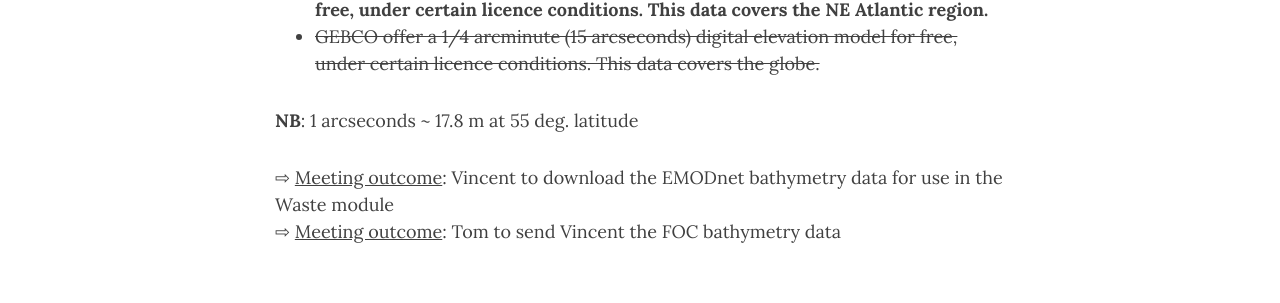
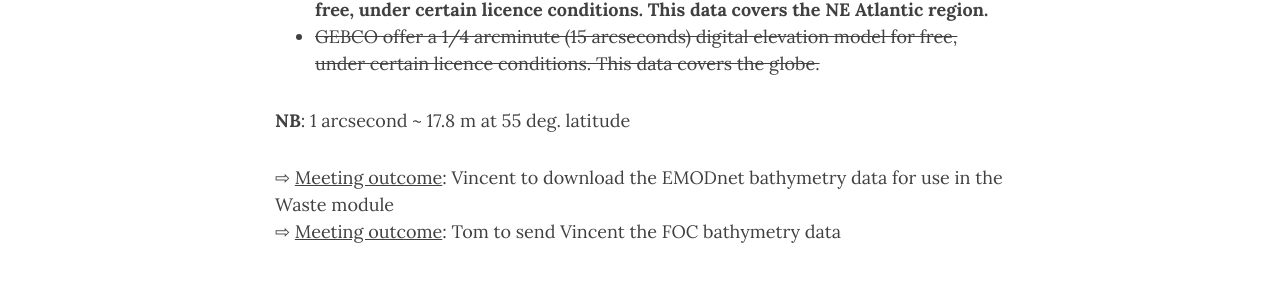
Before and after one commit to claws-scot/claws-scot.github.io, a Jekyll site: the page built from meetings/meeting-220613-N.md, in a window 1280 px wide and 900 px high, scrolled down 2940 px. Shown: the part 151-454 px from the top of the window. Built offline with Jekyll 4.4.1, drawn with Linux system fonts in a browser that asks for light colours; nearby versions of some CDN libraries.

Commit message:
Editing web pages

```diff
--- a/meetings/meeting-220613-N.md
+++ b/meetings/meeting-220613-N.md
@@ -90,7 +90,7 @@
   - <b>EMODnet offer a 1/16 arcminute (3.75 arcseconds) digital elevation model for free, under certain licence conditions. This data covers the NE Atlantic region.</b>
   - <strike>GEBCO offer a 1/4 arcminute (15 arcseconds) digital elevation model for free, under certain licence conditions.  This data covers the globe.</strike>
 
-<p><b>NB</b>: 1 arcseconds ~ 17.8 m at 55 deg. latitude</p>
+<p><b>NB</b>: 1 arcsecond ~ 17.8 m at 55 deg. latitude</p>
 
 &#8680; <u>Meeting outcome</u>: Vincent to download the EMODnet bathymetry data for use in the Waste module
 &#8680; <u>Meeting outcome</u>: Tom to send Vincent the FOC bathymetry data
```
